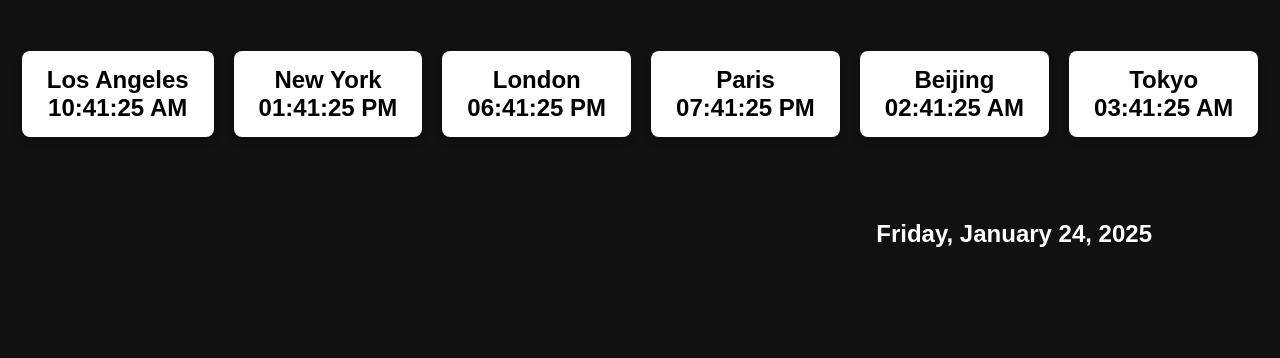
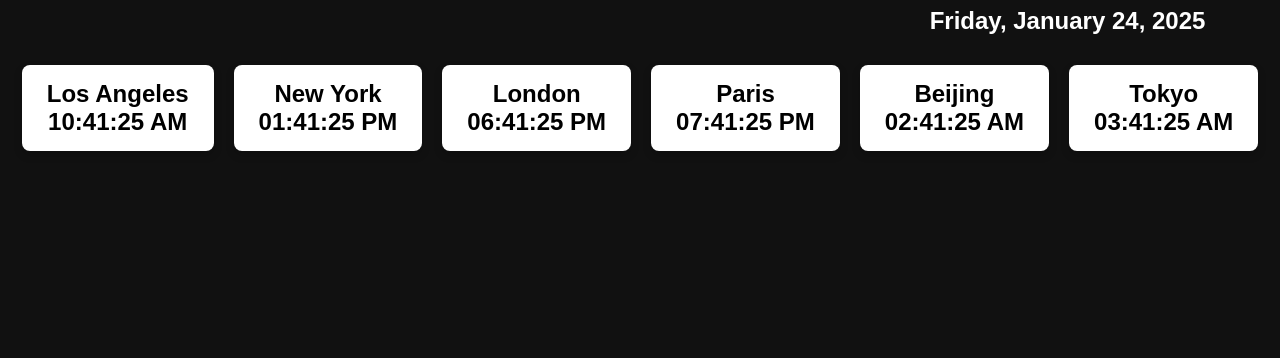
Before and after one commit to mikegee63/NTP-Time-Page, a website: page index.html in a window 1280 px wide. Shown: the part 442-800 px from the top of the page. Drawn offline with Linux system fonts and the light colour scheme; no server answers.

Commit message:
Update styles.css

```diff
--- a/styles.css
+++ b/styles.css
@@ -48,10 +48,11 @@ h1 {
   box-shadow: 0px 4px 8px rgba(0, 0, 0, 0.2); /* Soft shadow effect */
 }
 #date {
-    position: absolute;
-    right: 10%;  /* Adjust based on layout */
-    bottom: 110px; /* Space above city blocks */
+    display: block;
+    text-align: right;
+    width: fit-content;
+    margin-left: auto;  /* Pushes it to the right */
+    margin-right: 5%;  /* Adjust spacing from right edge */
     font-size: 1.5em;
     font-weight: bold;
-    text-align: right;
 }
```
